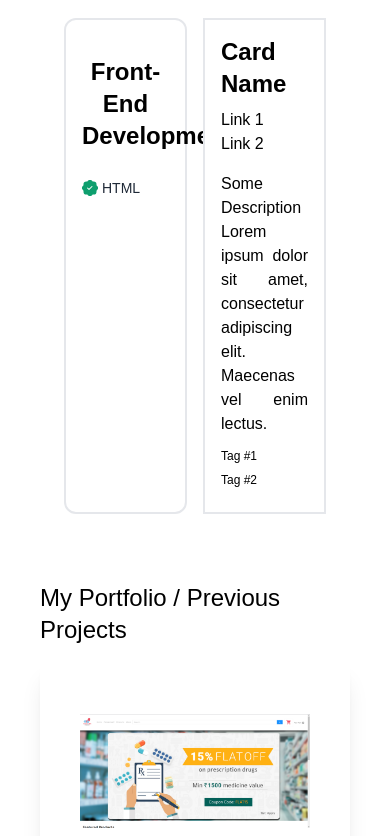
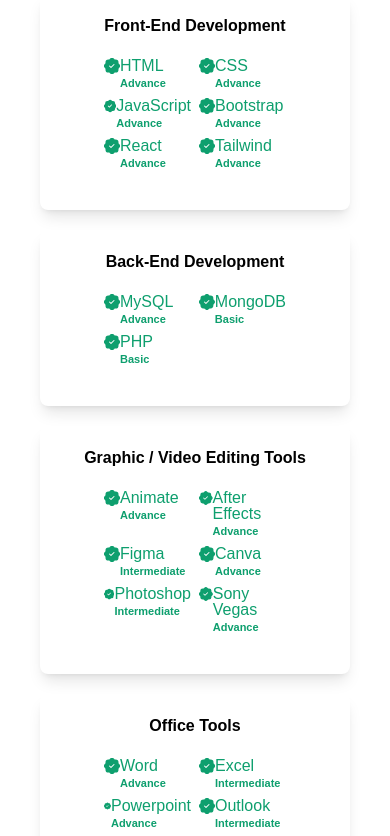
Before and after one commit to RaynGH/new-portfolio, a React (Create React App) app: page / in a window 390 px wide. Shown: the part 1500-2336 px from the top of the page. Built offline with nearby package versions, Linux system fonts and the light colour scheme.

Commit message:
Fixed responsive cards

```diff
--- a/src/Pages/Homepage.jsx
+++ b/src/Pages/Homepage.jsx
@@ -60,145 +60,171 @@
                 </div>
                 {/* Skills section */}
                 <h3 className="text-3xl py-5 dark:text-white">My Skills</h3>
-                <div className='container mx-auto p-6 grid grid-cols-2 gap-4'>
-                    <div className='col-span-1 flex flex-col bg-white border-2 rounded-xl p-4'>
-                        <h2 className='mb-2 font-bold text-2xl text-center py-5'> Front-End Development</h2>
-                        {/* <div class="mb-4 flex flex-wrap">
-                            <span class="mr-2">Link 1</span>
-                            <span class="mr-2">Link 2</span>
-                        </div> */}
-                        <div className='flex items-center text-green-500 dark:text-white'>
+                <div className='flex flex-wrap justify-center'>
+                    <div className='w-96 rounded-lg bg-white shadow-lg mb-5 sm:mx-5 dark:bg-blue-950'>
+                        {/* Heading */}
+                        <div className='h-50'>
+                            <h4 className='font-semibold text-center py-5 dark:text-white'>Front-End Development</h4>
+                        </div>
+
+                        <div className='grid grid-cols-2 gap-2 px-16 pb-10'>
+                            <div className='flex flex-shrink-0 text-green-500 dark:text-white'>
                                 <BsFillPatchCheckFill/>
-                                  <div className='px-1'>
-                                      <p className='text-gray-800 leading-none text-sm dark:text-white md:text-xl'>HTML</p>
+                                <div className='leading-none'>
+                                    <p>HTML</p>
+                                    <span className='text-[11px] leading-none text-green-500 font-semibold dark:text-white'>Advance</span>
                                 </div>
                             </div>
-                      </div>
-                      <div class="col-span-1 flex flex-col bg-white border-2 p-4">
-                        <h2 class="mb-2 font-bold text-2xl">
-                          Card Name
-                        </h2>
-                        <div class="mb-4 flex flex-wrap">
-                            <span class="mr-2">Link 1</span>
-                            <span class="mr-2">Link 2</span>
-                        </div>
-                        <p class="text-md text-justify">Some Description Lorem ipsum dolor sit amet, consectetur adipiscing elit. Maecenas vel enim lectus.</p>
-                        <div class="flex flex-wrap mt-auto pt-3 text-xs">
-                          <p class="mr-2 mb-2">Tag #1</p>
-                          <p class="mr-2 mb-2">Tag #2</p>
+                            <div className='flex flex-shrink-0 text-green-500 dark:text-white'>
+                                <BsFillPatchCheckFill/>
+                                <div className='leading-none'>
+                                    <p>CSS</p>
+                                    <span className='text-[11px] leading-none text-green-500 font-semibold dark:text-white'>Advance</span>
                                 </div>
                             </div>
-                </div>
-                {/* <div className='lg:flex gap-5 dark:text-white'>
-                    <div className='dark:bg-blue-900 text-center shadow-xl lg:pb-10 rounded-xl lg:px-20 my-5
-                                    pb-10 p-12 xs:px-28 sm:px-36 md:px-40'>
-                        <h4 className='lg:p-10 lg:px-0 font-semibold md:text-xl'>Front-End Development</h4>
-                        <div className='grid grid-cols-2 gap-3 my-5'>
-                            <div className='flex items-center text-green-500 dark:text-white'>
+                            <div className='flex flex-shrink-0 text-green-500 dark:text-white'>
                                 <BsFillPatchCheckFill/>
-                                <div className='px-1'>
-                                    <p className='text-gray-800 leading-none text-sm dark:text-white md:text-xl'>HTML</p>
+                                <div className='leading-none'>
+                                    <p>JavaScript</p>
+                                    <span className='text-[11px] leading-none text-green-500 font-semibold dark:text-white'>Advance</span>
                                 </div>
                             </div>
-
-                            <div className='flex items-center text-green-500 dark:text-white'>
+                            <div className='flex flex-shrink-0 text-green-500 dark:text-white'>
                                 <BsFillPatchCheckFill/>
-                                <div className='px-1'>
-                                    <p className='text-gray-800 leading-none text-sm dark:text-white md:text-xl'>CSS</p>
+                                <div className='leading-none'>
+                                    <p>Bootstrap</p>
+                                    <span className='text-[11px] leading-none text-green-500 font-semibold dark:text-white'>Advance</span>
                                 </div>
                             </div>
-                            <div className='flex items-center lg:flex text-green-500 dark:text-white'>
+                            <div className='flex flex-shrink-0 text-green-500 dark:text-white'>
                                 <BsFillPatchCheckFill/>
-                                <div className='px-1'>
-                                    <p className='text-gray-800 leading-none text-sm dark:text-white md:text-xl'>JavaScript</p>
+                                <div className='leading-none'>
+                                    <p>React</p>
+                                    <span className='text-[11px] leading-none text-green-500 font-semibold dark:text-white'>Advance</span>
                                 </div>
                             </div>
-                            <div className='flex items-center text-green-500 dark:text-white'>
+                            <div className='flex flex-shrink-0 text-green-500 dark:text-white'>
                                 <BsFillPatchCheckFill/>
-                                <div className='px-1'>
-                                    <p className='text-gray-800 py-1 text-sm dark:text-white md:text-xl'>Bootstrap</p>
-                                </div>
-                            </div>
-                            <div className='flex items-center text-green-500 dark:text-white'>
-                                <BsFillPatchCheckFill/>
-                                <div className='px-1'>
-                                    <p className='text-gray-800 py-1 text-sm dark:text-white md:text-xl'>React</p>
-                                </div>
-                            </div>
-                            <div className='flex items-center text-green-500 dark:text-white'>
-                                <BsFillPatchCheckFill/>
-                                <div className='px-1'>
-                                    <p className='text-gray-800 py-1 text-sm dark:text-white md:text-xl'>Tailwind</p>
+                                <div className='leading-none'>
+                                    <p>Tailwind</p>
+                                    <span className='text-[11px] leading-none text-green-500 font-semibold dark:text-white'>Advance</span>
                                 </div>
                             </div>
                         </div>
                     </div>
-                    <div className='dark:bg-blue-900 text-center shadow-xl p-12 my-5 lg:pb-10 rounded-xl xs:px-28 sm:px-36 md:px-40 lg:px-24'>
-                        <h4 className='lg:p-10 lg:px-0 font-semibold md:text-xl'>Back-End Development</h4>
-                            <div className='grid grid-cols-2 gap-3 my-5'>
-                                <div className='flex items-center text-green-500 dark:text-white'>
+                    <div className='w-96 rounded-lg bg-white shadow-lg mb-5 sm:mx-5 dark:bg-blue-950'>
+                        <div className='h-50'>
+                            <h4 className='font-semibold text-center py-5 dark:text-white'>Back-End Development</h4>
+                        </div>
+                        <div className='grid grid-cols-2 gap-2 px-16 pb-10'>
+                            <div className='flex flex-shrink-0 text-green-500 dark:text-white'>
                                 <BsFillPatchCheckFill/>
-                                    <div className='px-1'>
-                                        <p className='text-gray-800 text-sm dark:text-white md:text-xl'>MySQL</p>
+                                <div className='leading-none'>
+                                    <p>MySQL</p>
+                                    <span className='text-[11px] leading-none text-green-500 font-semibold dark:text-white'>Advance</span>
                                 </div>
                             </div>
-                                <div className='flex items-center text-green-500 dark:text-white'>
+                            <div className='flex flex-shrink-0 text-green-500 dark:text-white'>
                                 <BsFillPatchCheckFill/>
-                                    <div className='px-1'>
-                                        <p className='text-gray-800 text-sm dark:text-white md:text-xl'>MongoDB</p>
+                                <div className='leading-none'>
+                                    <p>MongoDB</p>
+                                    <span className='text-[11px] leading-none text-green-500 font-semibold dark:text-white'>Basic</span>
                                 </div>
                             </div>
-                                <div className='flex items-center text-green-500 dark:text-white'>
+                            <div className='flex flex-shrink-0 text-green-500 dark:text-white'>
                                 <BsFillPatchCheckFill/>
-                                    <div className='px-1'>
-                                        <p className='text-gray-800 text-sm dark:text-white md:text-xl'>PHP</p>
+                                <div className='leading-none'>
+                                    <p>PHP</p>
+                                    <span className='text-[11px] leading-none text-green-500 font-semibold dark:text-white'>Basic</span>
                                 </div>
                             </div>
                         </div>
                     </div>
-                    <div className='dark:bg-blue-900 text-center shadow-xl p-12 rounded-xl xs:px-28 sm:px-36 md:px-40 lg:px-12
-                                    lg:py-5'>
-                    <h4 className='lg:p-10 lg:px-0 font-semibold md:text-xl'>Graphic / Video Editing Tools</h4>
-                        <div className='grid grid-cols-2 gap-3 my-5'>
-                            <div className='flex items-center text-green-500 dark:text-white'>
+                    <div className='w-96 rounded-lg bg-white shadow-lg mb-5 sm:mx-5 dark:bg-blue-950'>
+                        <div className='h-50'>
+                            <h4 className='font-semibold text-center py-5 dark:text-white'>Graphic / Video Editing Tools</h4>
+                        </div>
+                        <div className='grid grid-cols-2 gap-2 px-16 pb-10'>
+                            <div className='flex flex-shrink-0 text-green-500 dark:text-white'>
                                 <BsFillPatchCheckFill/>
-                                <div className='px-2'>
-                                    <p className='text-gray-800 text-sm dark:text-white md:text-xl'>Animate</p>
+                                <div className='leading-none'>
+                                    <p>Animate</p>
+                                    <span className='text-[11px] leading-none text-green-500 font-semibold dark:text-white'>Advance</span>
                                 </div>
                             </div>
-                            <div className='flex items-center text-green-500 dark:text-white'>
+                            <div className='flex flex-shrink-0 text-green-500 dark:text-white'>
                                 <BsFillPatchCheckFill/>
-                                <div className='px-1'>
-                                    <p className='text-gray-800 text-sm dark:text-white md:text-xl'> Photoshop</p>
+                                <div className='leading-none'>
+                                    <p>After Effects</p>
+                                    <span className='text-[11px] leading-none text-green-500 font-semibold dark:text-white'>Advance</span>
                                 </div>
                             </div>
-                            <div className='flex items-center text-green-500 dark:text-white'>
+                            <div className='flex flex-shrink-0 text-green-500 dark:text-white'>
                                 <BsFillPatchCheckFill/>
-                                <div className='px-2'>
-                                    <p className='text-gray-800 text-sm dark:text-white md:text-xl'>AE</p>
+                                <div className='leading-none'>
+                                    <p>Figma</p>
+                                    <span className='text-[11px] leading-none text-green-500 font-semibold dark:text-white'>Intermediate</span>
                                 </div>
                             </div>
-                            <div className='flex items-center text-green-500 dark:text-white'>
+                            <div className='flex flex-shrink-0 text-green-500 dark:text-white'>
                                 <BsFillPatchCheckFill/>
-                                <div className='px-2'>
-                                    <p className='text-gray-800 text-sm dark:text-white md:text-xl'>Figma</p>
+                                <div className='leading-none'>
+                                    <p>Canva</p>
+                                    <span className='text-[11px] leading-none text-green-500 font-semibold dark:text-white'>Advance</span>
                                 </div>
                             </div>
-                            <div className='flex items-center text-green-500 dark:text-white'>
+                            <div className='flex flex-shrink-0 text-green-500 dark:text-white'>
                                 <BsFillPatchCheckFill/>
-                                <div className='px-2'>
-                                    <p className='text-gray-800 text-sm dark:text-white md:text-xl'>Canva</p>
+                                <div className='leading-none'>
+                                    <p>Photoshop</p>
+                                    <span className='text-[11px] leading-none text-green-500 font-semibold dark:text-white'>Intermediate</span>
                                 </div>
                             </div>
-                            <div className='flex items-center text-green-500 dark:text-white'>
+                            <div className='flex flex-shrink-0 text-green-500 dark:text-white'>
                                 <BsFillPatchCheckFill/>
-                                <div className='px-2'>
-                                    <p className='text-gray-800 text-sm dark:text-white md:text-xl'>Vegas</p>
+                                <div className='leading-none'>
+                                    <p>Sony Vegas</p>
+                                    <span className='text-[11px] leading-none text-green-500 font-semibold dark:text-white'>Advance</span>
                                 </div>
                             </div>
                         </div>
                     </div>
-                </div> */}
+                    <div className='w-96 rounded-lg bg-white shadow-lg mb-5 sm:mx-5 dark:bg-blue-950'>
+                        <div className='h-50'>
+                            <h4 className='font-semibold text-center py-5 dark:text-white'>Office Tools</h4>
+                        </div>
+                        <div className='grid grid-cols-2 gap-2 px-16 pb-10'>
+                            <div className='flex flex-shrink-0 text-green-500 dark:text-white'>
+                                <BsFillPatchCheckFill/>
+                                <div className='leading-none'>
+                                    <p>Word</p>
+                                    <span className='text-[11px] leading-none text-green-500 font-semibold dark:text-white'>Advance</span>
+                                </div>
+                            </div>
+                            <div className='flex flex-shrink-0 text-green-500 dark:text-white'>
+                                <BsFillPatchCheckFill/>
+                                <div className='leading-none'>
+                                    <p>Excel</p>
+                                    <span className='text-[11px] leading-none text-green-500 font-semibold dark:text-white'>Intermediate</span>
+                                </div>
+                            </div>
+                            <div className='flex flex-shrink-0 text-green-500 dark:text-white'>
+                                <BsFillPatchCheckFill/>
+                                <div className='leading-none'>
+                                    <p>Powerpoint</p>
+                                    <span className='text-[11px] leading-none text-green-500 font-semibold dark:text-white'>Advance</span>
+                                </div>
+                            </div>
+                            <div className='flex flex-shrink-0 text-green-500 dark:text-white'>
+                                <BsFillPatchCheckFill/>
+                                <div className='leading-none'>
+                                    <p>Outlook</p>
+                                    <span className='text-[11px] leading-none text-green-500 font-semibold dark:text-white'>Intermediate</span>
+                                </div>
+                            </div>
+                        </div>
+                    </div>
+                </div>
             </section>
             <section>
                 {/* Portfolio */}
```
Lines whose indentation alone changed are shown as unchanged.
